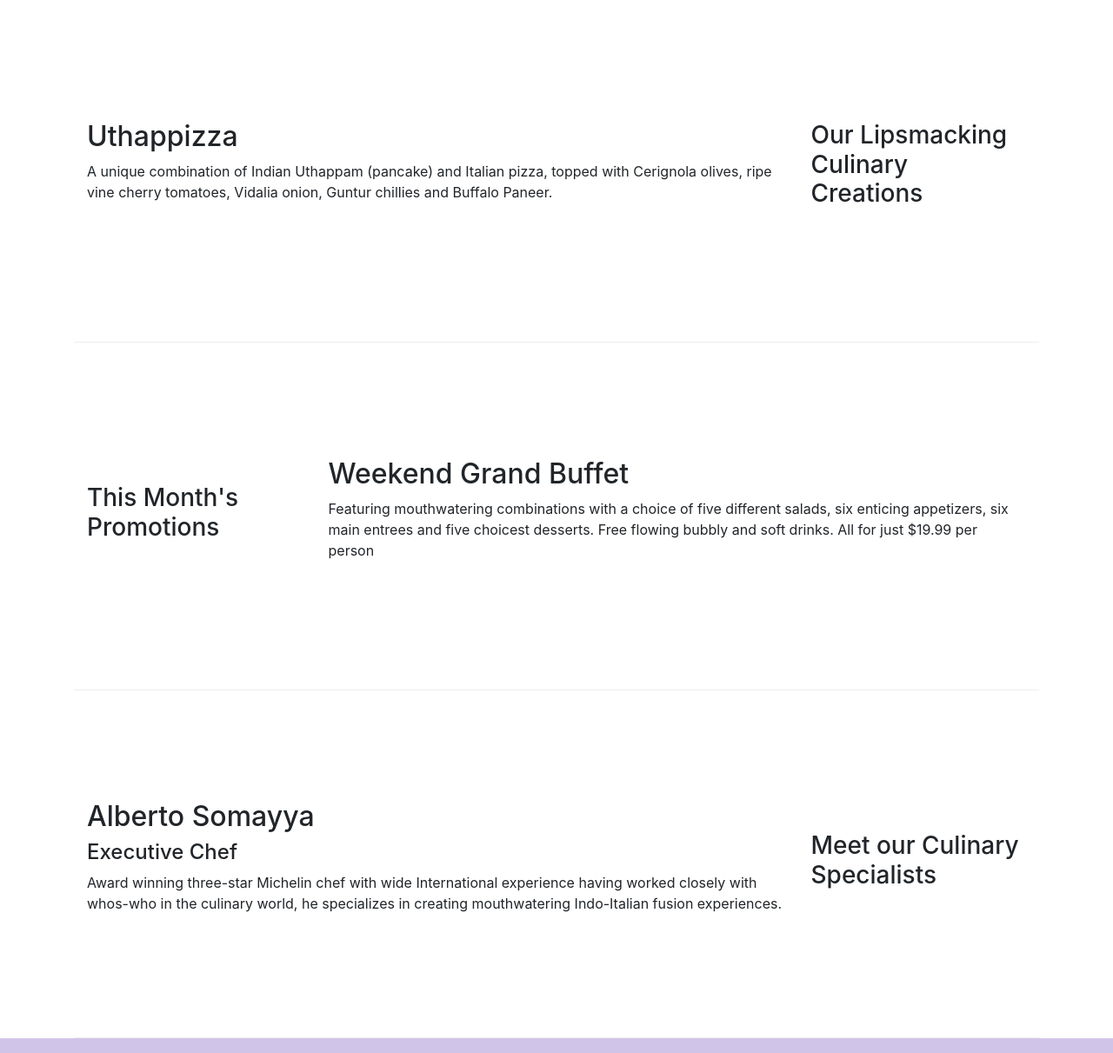
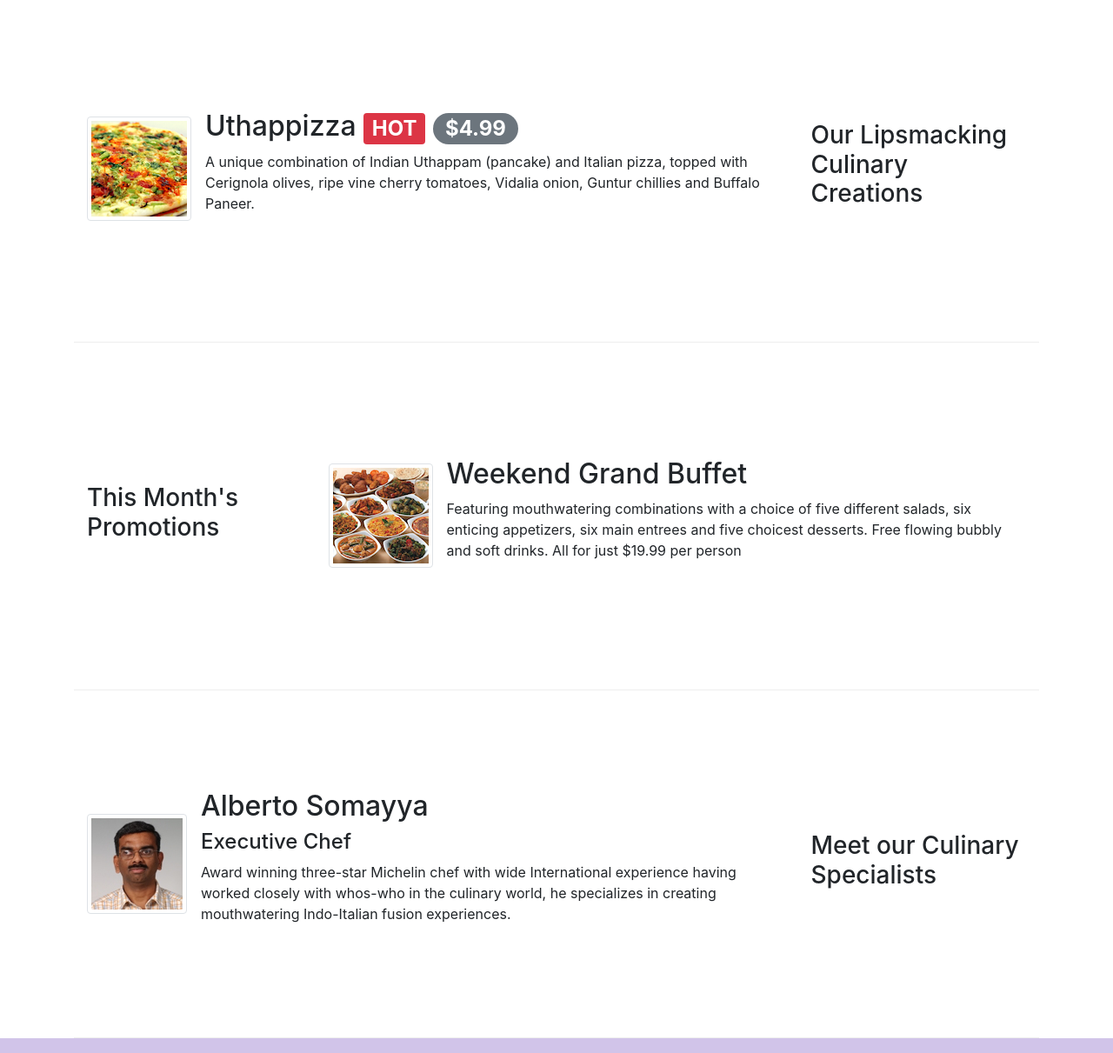
Before and after one commit to Nibraz15/BootStrap, a website: page index.html in a window 1280 px wide. Shown: the part 340-1551 px from the top of the page at 87% size. Drawn offline with nearby package versions, Linux system fonts and the light colour scheme.

Commit message:
Alerting Users

```diff
--- a/index.html
+++ b/index.html
@@ -21,7 +21,7 @@
             <button class="navbar-toggler" type="button" data-toggle="collapse" data-target="#Navbar">
                 <span class="navbar-toggler-icon"></span>
             </button>
-            <a class="navbar-brand mr-auto" href="#">Ristorante Con Fusion</a>
+            <a class="navbar-brand mr-auto" href="#"><img src="img/logo.png" height="30" width="41"></a>
             <div class="collapse navbar-collapse" id="Navbar">
                 <ul class="navbar-nav mr-auto">
                     <li class="nav-item active"><a class="nav-link" href="./index.html"><span class="fa fa-home fa-lg"></span> Home</a></li>
@@ -55,8 +55,14 @@
                 <h3>Our Lipsmacking Culinary Creations</h3>
             </div>
             <div class="col col-sm order-sm-first col-md">
-                <h2>Uthappizza</h2>
+                <div class="media">
+                    <img class="d-flex mr-3 img-thumbnail align-self-center" src="img/uthappizza.png" alt="uthapizza">
+                    <div class="media-body">
+                        <h2>Uthappizza <span class="badge badge-danger">HOT</span> <badge class="badge badge-pill badge-secondary">$4.99</badge></h2>
                         <p>A unique combination of Indian Uthappam (pancake) and Italian pizza, topped with Cerignola olives, ripe vine cherry tomatoes, Vidalia onion, Guntur chillies and Buffalo Paneer.</p>
+
+                    </div>
+                </div>
             </div>
         </div>
 
@@ -66,8 +72,14 @@
                 <h3>This Month's Promotions</h3>
             </div>
             <div class="col col-sm col-md">
+                <div class=" media">
+                    <img class="d-flex mr-3 img-thumbnail align-self-center" src="img/buffet.png" alt="buffet">
+                    <div class="media-body">
                         <h2>Weekend Grand Buffet</h2>
                         <p>Featuring mouthwatering combinations with a choice of five different salads, six enticing appetizers, six main entrees and five choicest desserts. Free flowing bubbly and soft drinks. All for just $19.99 per person </p>
+                    </div>
+                </div>
+
             </div>
         </div>
 
@@ -76,9 +88,15 @@
                 <h3>Meet our Culinary Specialists</h3>
             </div>
             <div class="col col-sm order-sm-first col-md">
+                <div class="media">
+                    <img class="d-flex mr-3 img-thumbnail align-self-center" src="img/alberto.png" alt="alberto">
+                    <div class="media-body">
                         <h2>Alberto Somayya</h2>
                         <h4>Executive Chef</h4>
                         <p>Award winning three-star Michelin chef with wide International experience having worked closely with whos-who in the culinary world, he specializes in creating mouthwatering Indo-Italian fusion experiences. </p>
+                    </div>
+                </div>
+
             </div>
         </div>
     </div>
```
Also changed, not shown: aboutus.html (+3 -2 lines), contactus.html (+1 -1 lines), img/alberto.png (added), img/buffet.png (added), img/logo.png (added), img/uthappizza.png (added), 1 other file. Lines whose indentation alone changed are shown as unchanged.
